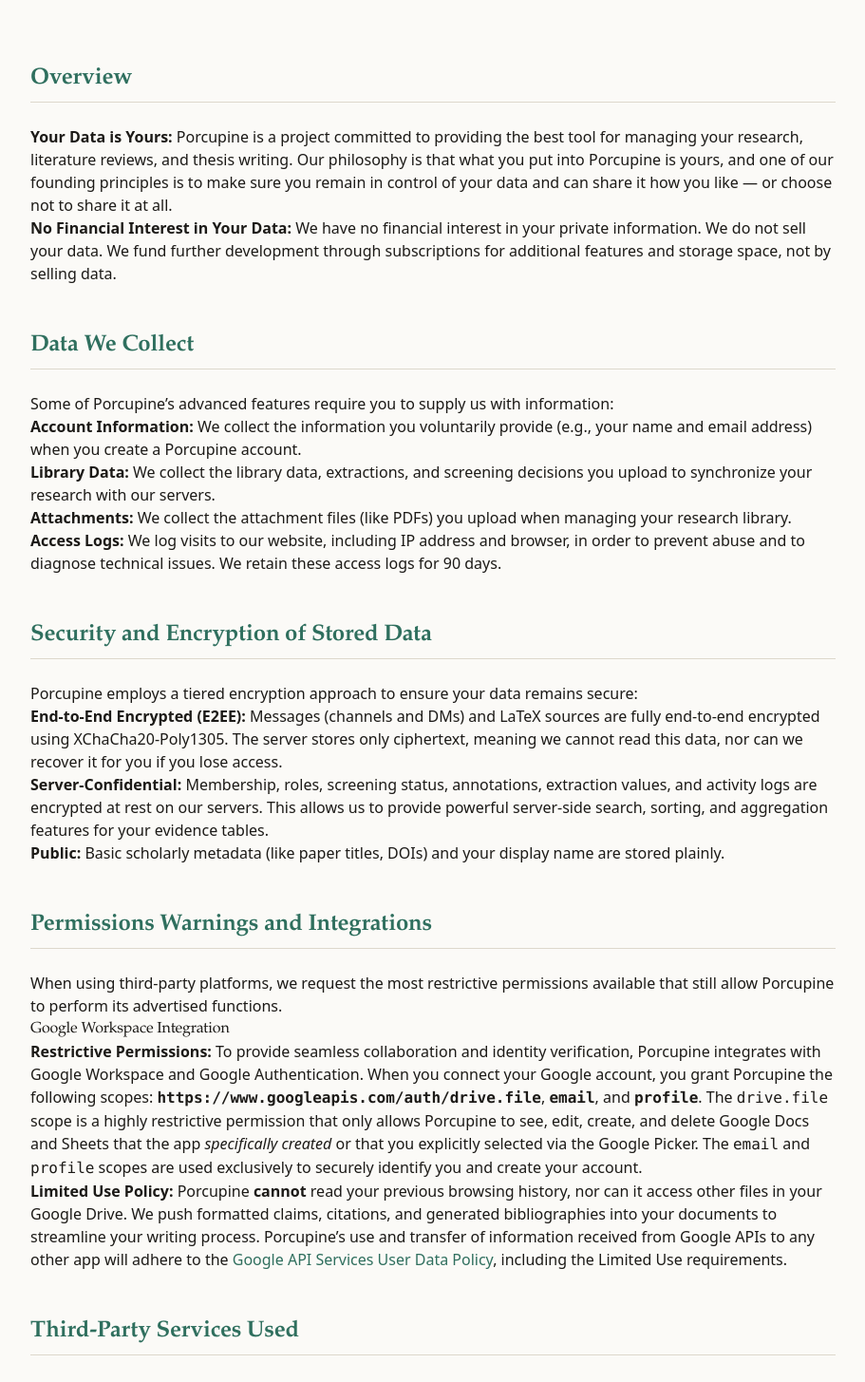
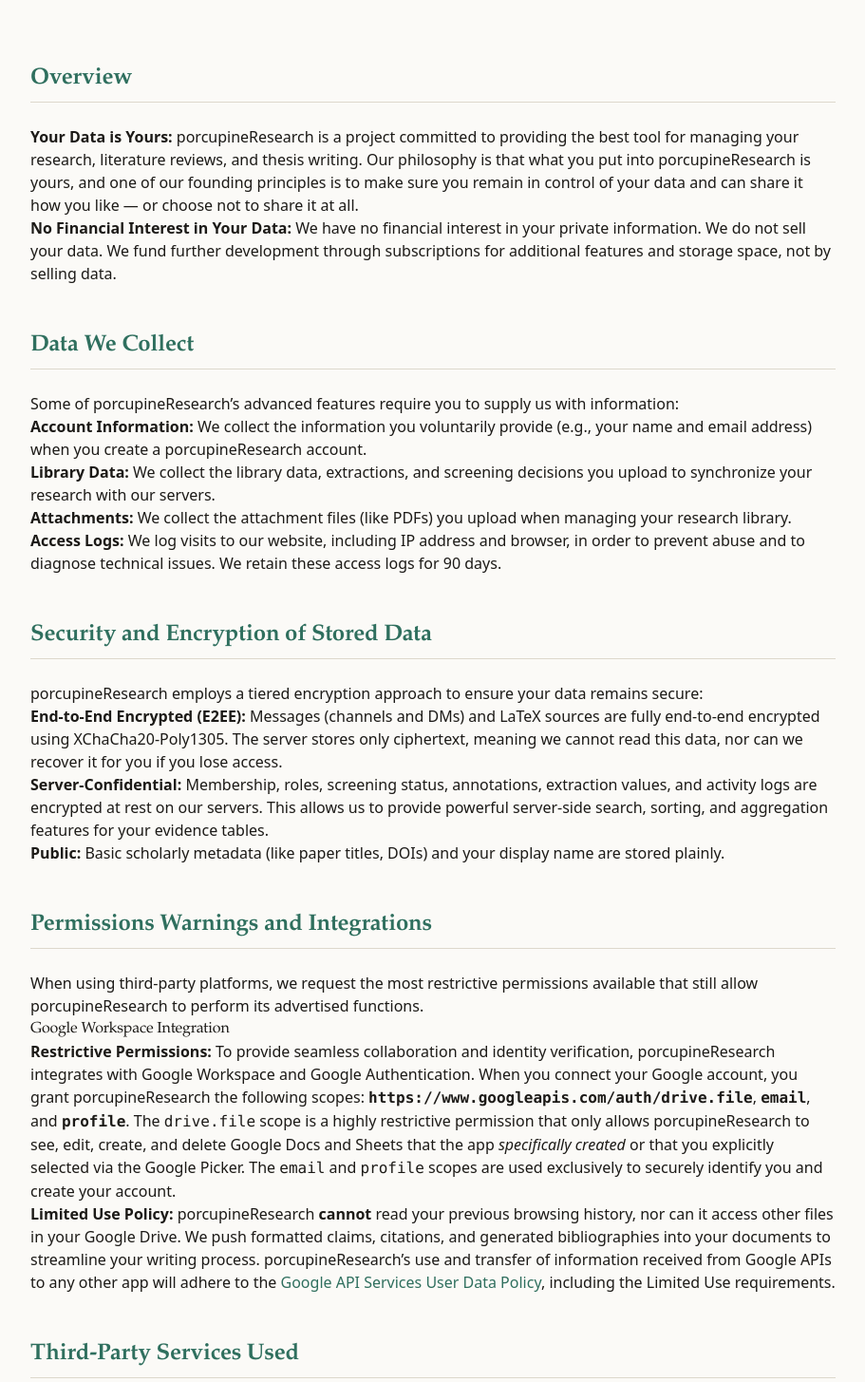
Before and after one commit to heisenberg-611/porcupine-the-smart-research-manager, a Next.js app in the folder apps/web/: page /privacy in a window 1280 px wide. Shown: the part 180-1635 px from the top of the page at 95% size, without its empty margins (184-1095 px from the left). Built offline with nearby package versions, Linux system fonts and the light colour scheme.

Commit message:
refactor: rename project to porcupineResearch and update marketing copy across app pages

```diff
--- a/apps/web/src/app/layout.tsx
+++ b/apps/web/src/app/layout.tsx
@@ -11,8 +11,8 @@
 
 export const metadata: Metadata = {
   title: {
-    default: "Porcupine",
-    template: "%s · Porcupine",
+    default: "porcupineResearch",
+    template: "%s · porcupineResearch",
   },
   description:
     "Research and thesis management: read, screen, extract, synthesize, and write — without keeping tabs on a thousand things across a dozen websites.",
--- a/apps/web/src/app/page.tsx
+++ b/apps/web/src/app/page.tsx
@@ -184,7 +184,7 @@
                 <span className="text-ink font-sans text-2xl font-bold tracking-tight">porcupineResearch</span>
               </div>
               <p className="text-ink-soft font-medium text-sm leading-relaxed text-pretty max-w-sm">
-                A specialized research and thesis management platform for systematic literature reviews.
+                Research and thesis management: read, screen, extract, synthesize, and write — without keeping tabs on a thousand things across a dozen websites.
               </p>
               <div className="text-muted text-fine space-y-1">
                 <p>Designed & Developed by Dhrubojyoti</p>
--- a/apps/web/src/app/privacy/page.tsx
+++ b/apps/web/src/app/privacy/page.tsx
@@ -3,8 +3,8 @@
 import Link from "next/link";
 
 export const metadata: Metadata = {
-  title: "Privacy Policy | Porcupine",
-  description: "Privacy Policy for Porcupine research management platform.",
+  title: "Privacy Policy | porcupineResearch",
+  description: "Privacy Policy for porcupineResearch research management platform.",
 };
 
 export default function PrivacyPolicyPage() {
@@ -20,7 +20,7 @@
 
         <h2>Overview</h2>
         <p>
-          <strong>Your Data is Yours:</strong> Porcupine is a project committed to providing the best tool for managing your research, literature reviews, and thesis writing. Our philosophy is that what you put into Porcupine is yours, and one of our founding principles is to make sure you remain in control of your data and can share it how you like — or choose not to share it at all.
+          <strong>Your Data is Yours:</strong> porcupineResearch is a project committed to providing the best tool for managing your research, literature reviews, and thesis writing. Our philosophy is that what you put into porcupineResearch is yours, and one of our founding principles is to make sure you remain in control of your data and can share it how you like — or choose not to share it at all.
         </p>
         <p>
           <strong>No Financial Interest in Your Data:</strong> We have no financial interest in your private information. We do not sell your data. We fund further development through subscriptions for additional features and storage space, not by selling data.
@@ -28,10 +28,10 @@
 
         <h2>Data We Collect</h2>
         <p>
-          Some of Porcupine’s advanced features require you to supply us with information:
+          Some of porcupineResearch’s advanced features require you to supply us with information:
         </p>
         <ul>
-          <li><strong>Account Information:</strong> We collect the information you voluntarily provide (e.g., your name and email address) when you create a Porcupine account.</li>
+          <li><strong>Account Information:</strong> We collect the information you voluntarily provide (e.g., your name and email address) when you create a porcupineResearch account.</li>
           <li><strong>Library Data:</strong> We collect the library data, extractions, and screening decisions you upload to synchronize your research with our servers.</li>
           <li><strong>Attachments:</strong> We collect the attachment files (like PDFs) you upload when managing your research library.</li>
           <li><strong>Access Logs:</strong> We log visits to our website, including IP address and browser, in order to prevent abuse and to diagnose technical issues. We retain these access logs for 90 days.</li>
@@ -39,7 +39,7 @@
 
         <h2>Security and Encryption of Stored Data</h2>
         <p>
-          Porcupine employs a tiered encryption approach to ensure your data remains secure:
+          porcupineResearch employs a tiered encryption approach to ensure your data remains secure:
         </p>
         <ul>
           <li><strong>End-to-End Encrypted (E2EE):</strong> Messages (channels and DMs) and LaTeX sources are fully end-to-end encrypted using XChaCha20-Poly1305. The server stores only ciphertext, meaning we cannot read this data, nor can we recover it for you if you lose access.</li>
@@ -49,23 +49,23 @@
 
         <h2>Permissions Warnings and Integrations</h2>
         <p>
-          When using third-party platforms, we request the most restrictive permissions available that still allow Porcupine to perform its advertised functions.
+          When using third-party platforms, we request the most restrictive permissions available that still allow porcupineResearch to perform its advertised functions.
         </p>
 
         <h3>Google Workspace Integration</h3>
         <p>
-          <strong>Restrictive Permissions:</strong> To provide seamless collaboration and identity verification, Porcupine integrates with Google Workspace and Google Authentication. When you connect your Google account, you grant Porcupine the following scopes: <strong><code>https://www.googleapis.com/auth/drive.file</code></strong>, <strong><code>email</code></strong>, and <strong><code>profile</code></strong>. The <code>drive.file</code> scope is a highly restrictive permission that only allows Porcupine to see, edit, create, and delete Google Docs and Sheets that the app <em>specifically created</em> or that you explicitly selected via the Google Picker. The <code>email</code> and <code>profile</code> scopes are used exclusively to securely identify you and create your account.
+          <strong>Restrictive Permissions:</strong> To provide seamless collaboration and identity verification, porcupineResearch integrates with Google Workspace and Google Authentication. When you connect your Google account, you grant porcupineResearch the following scopes: <strong><code>https://www.googleapis.com/auth/drive.file</code></strong>, <strong><code>email</code></strong>, and <strong><code>profile</code></strong>. The <code>drive.file</code> scope is a highly restrictive permission that only allows porcupineResearch to see, edit, create, and delete Google Docs and Sheets that the app <em>specifically created</em> or that you explicitly selected via the Google Picker. The <code>email</code> and <code>profile</code> scopes are used exclusively to securely identify you and create your account.
         </p>
         <p>
-          <strong>Limited Use Policy:</strong> Porcupine <strong>cannot</strong> read your previous browsing history, nor can it access other files in your Google Drive. We push formatted claims, citations, and generated bibliographies into your documents to streamline your writing process. Porcupine’s use and transfer of information received from Google APIs to any other app will adhere to the <Link href="https://developers.google.com/terms/api-services-user-data-policy" target="_blank" className="text-accent hover:underline">Google API Services User Data Policy</Link>, including the Limited Use requirements.
+          <strong>Limited Use Policy:</strong> porcupineResearch <strong>cannot</strong> read your previous browsing history, nor can it access other files in your Google Drive. We push formatted claims, citations, and generated bibliographies into your documents to streamline your writing process. porcupineResearch’s use and transfer of information received from Google APIs to any other app will adhere to the <Link href="https://developers.google.com/terms/api-services-user-data-policy" target="_blank" className="text-accent hover:underline">Google API Services User Data Policy</Link>, including the Limited Use requirements.
         </p>
 
         <h2>Third-Party Services Used</h2>
         <p>
-          <strong>Cloud Infrastructure:</strong> Porcupine server data is stored securely using cloud infrastructure provided by Vercel, Supabase, and Cloudflare.
+          <strong>Cloud Infrastructure:</strong> porcupineResearch server data is stored securely using cloud infrastructure provided by Vercel, Supabase, and Cloudflare.
         </p>
         <p>
-          <strong>Metadata Retrieval:</strong> Certain operations you perform in Porcupine may trigger requests to public third-party services such as OpenAlex, Crossref, arXiv, or Semantic Scholar for metadata retrieval. These third parties may log your IP address and search terms (e.g., DOI) according to their privacy policies, but no other identifying personal information is provided.
+          <strong>Metadata Retrieval:</strong> Certain operations you perform in porcupineResearch may trigger requests to public third-party services such as OpenAlex, Crossref, arXiv, or Semantic Scholar for metadata retrieval. These third parties may log your IP address and search terms (e.g., DOI) according to their privacy policies, but no other identifying personal information is provided.
         </p>
 
         <h2>Support Interactions</h2>
@@ -75,7 +75,7 @@
 
         <h2>Deleting Your Data</h2>
         <p>
-          <strong>Right to Erasure:</strong> You may delete your Porcupine account at any time to remove the information you voluntarily provided when you registered and to remove the library data you synchronized with our servers.
+          <strong>Right to Erasure:</strong> You may delete your porcupineResearch account at any time to remove the information you voluntarily provided when you registered and to remove the library data you synchronized with our servers.
         </p>
 
         <h2>Changes</h2>
@@ -85,7 +85,7 @@
 
         <h2>Questions</h2>
         <p>
-          <strong>Contact Us:</strong> If you have any questions or concerns regarding Porcupine’s privacy policies, please email <Link href="mailto:dhrubojyoti.saha@g.bracu.ac.bd" className="text-accent hover:underline">dhrubojyoti.saha@g.bracu.ac.bd</Link>.
+          <strong>Contact Us:</strong> If you have any questions or concerns regarding porcupineResearch’s privacy policies, please email <Link href="mailto:dhrubojyoti.saha@g.bracu.ac.bd" className="text-accent hover:underline">dhrubojyoti.saha@g.bracu.ac.bd</Link>.
         </p>
       </div>
     </main>
--- a/apps/web/src/components/app-header.tsx
+++ b/apps/web/src/components/app-header.tsx
@@ -41,9 +41,9 @@
           <Link
             href="/"
             className="text-ink text-heading mr-8 hidden font-serif sm:inline"
-            aria-label="Porcupine home"
+            aria-label="porcupineResearch home"
           >
-            Porcupine
+            porcupineResearch
           </Link>
 
           <div className="flex items-center gap-1">
```
Also changed, not shown: apps/web/src/app/terms/page.tsx (+7 -7 lines).
